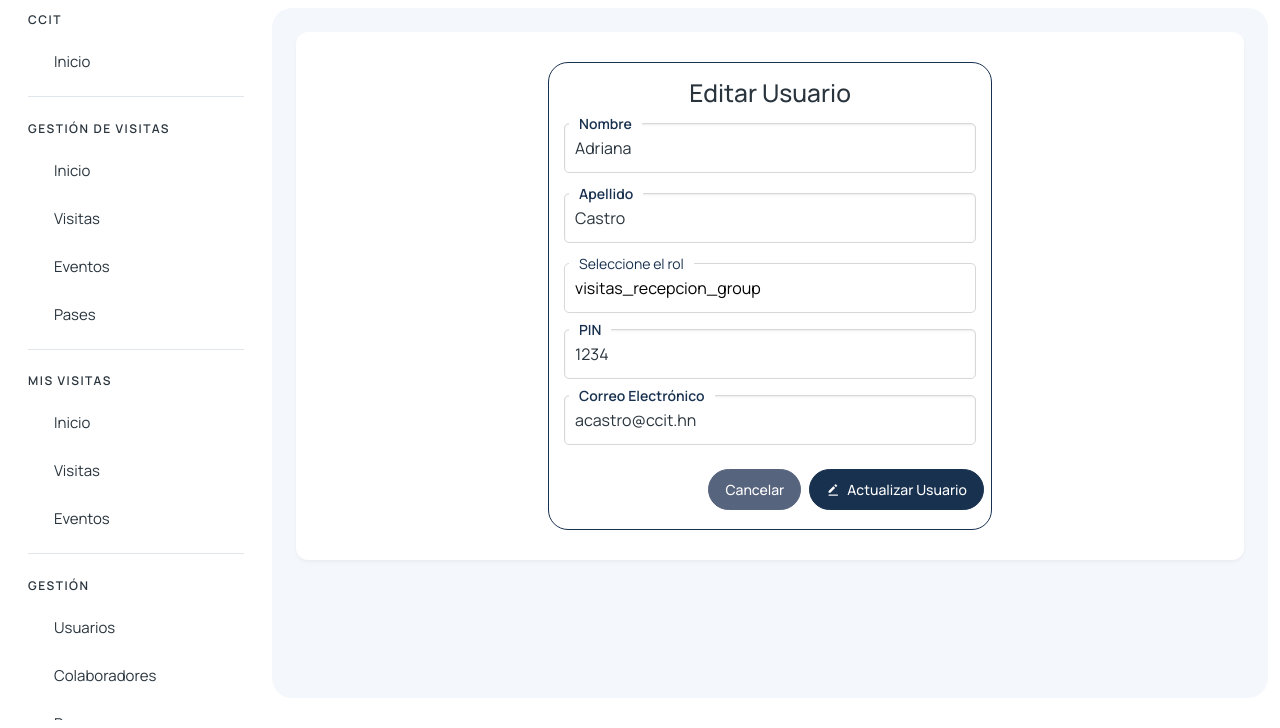
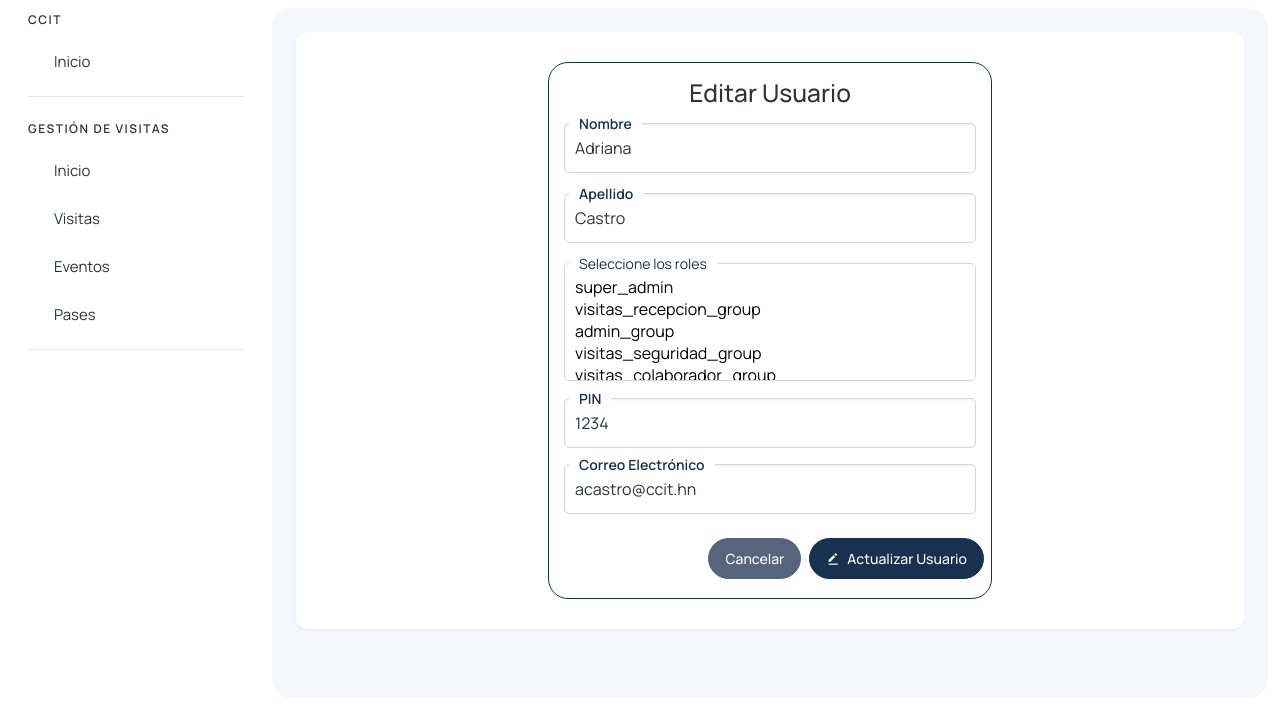
Before and after one commit to Andrs26/ccit, a Django app: page /user/edit/4/ in a window 1280 px wide. Shown: the part 72-800 px from the top of the page. Run offline with Django 5.2, Linux system fonts and the light colour scheme; a user stored in the database is signed in; data comes from the database, SQL or seed files in the repository; both versions use the stored data as it was after the commit; some libraries are stand-ins or nearby versions.

Commit message:
Menos pero igual varias cosas

```diff
--- a/gestion_visitantes/gestion_visitantes/settings.py
+++ b/gestion_visitantes/gestion_visitantes/settings.py
@@ -76,6 +76,7 @@ TEMPLATES = [
                 'django.template.context_processors.request',
                 'django.contrib.auth.context_processors.auth',
                 'django.contrib.messages.context_processors.messages',
+                'visitantes.context_processors.grupos_usuario',
             ],
         },
     },
@@ -93,7 +94,6 @@ DATABASES = {
         'NAME': BASE_DIR / 'db.sqlite3',
     }
 }
-
 
 # Password validation
 # https://docs.djangoproject.com/en/5.1/ref/settings/#auth-password-validators
--- a/gestion_visitantes/templates/auth/edit_user.html
+++ b/gestion_visitantes/templates/auth/edit_user.html
@@ -256,17 +256,18 @@
         <label for="last_name" class="form-label">Apellido</label>
       </div>
 
-      <!-- Campo para seleccionar el rol (grupo) -->
+      <!-- Campo para seleccionar varios roles (grupos) -->
       <div class="input-container mb-3">
-        <select name="group" required>
-          <option value="{{ current_group.name }}">
-            {{ current_group.name }}
-          </option>
+        <select name="groups" multiple required>
+          <option value="" hidden>Seleccione los roles</option>
           {% for group in groups %}
-          <option value="{{ group.name }}">{{ group.name }}</option>
+            <option value="{{ group.name }}"
+              {% if group.name in current_groups %}selected{% endif %}>
+              {{ group.name }}
+            </option>
           {% endfor %}
         </select>
-        <label for="select">Seleccione el rol</label>
+        <label for="select">Seleccione los roles</label>
       </div>
 
       <div class="input-container mb-3">
--- a/gestion_visitantes/templates/layout/layout.html
+++ b/gestion_visitantes/templates/layout/layout.html
@@ -87,6 +87,8 @@
                             <span class="hide-menu">Inicio</span>
                         </a>
                     </li>
+                    {% for grupo in user_grupos %}
+                        {% if grupo.name == "visitas_recepcion_group" or grupo.name == "admin_group" or grupo.name == 'super_admin' %}
                             <li>
                                 <span class="sidebar-divider lg"></span>
                             </li>
@@ -118,6 +120,11 @@
                                     <span class="hide-menu">Pases</span>
                                 </a>
                             </li>
+                        {% endif %}
+                    {% endfor %}
+
+                    {% for grupo in user_grupos %}
+                        {% if grupo.name == "visitas_colaborador_group" or grupo.name == 'visitas_it_group' %}
                             <li>
                                 <span class="sidebar-divider lg"></span>
                             </li>
@@ -143,6 +150,11 @@
                                     <span class="hide-menu">Eventos</span>
                                 </a>
                             </li>
+                        {% endif %}
+                    {% endfor %}
+
+                    {% for grupo in user_grupos %}
+                        {% if grupo.name == "visitas_it_group" %}
                             <li>
                                 <span class="sidebar-divider lg"></span>
                             </li>
@@ -180,6 +192,8 @@
                                     <span class="hide-menu">Acciones</span>
                                 </a>
                             </li>
+                        {% endif %}
+                    {% endfor %}
                     <li>
                         <span class="sidebar-divider lg"></span>
                     </li>
--- a/gestion_visitantes/usuarios/views.py
+++ b/gestion_visitantes/usuarios/views.py
@@ -44,7 +44,7 @@ def login_view(request):
     """Autentica al usuario y lo redirige al cambio de contraseña si es necesario."""
 
     if request.user.is_authenticated:
-        return redirect('inicio_recepcion')
+        return redirect('home')
 
     if request.method == 'POST':
         username = request.POST.get('username')
@@ -84,7 +84,7 @@ def login_view(request):
 
             # Redirigir al usuario a la página que intentaba acceder, o al inicio si no hay 'next'
             next_url = request.POST.get('next', request.GET.get('next', 'inicio/'))
-            return redirect('inicio_recepcion')
+            return redirect('home')
 
         else:
             # Intento fallido
@@ -157,7 +157,7 @@ def create_user(request):
             pin = request.POST['pin']
             first_name = request.POST['first_name']
             last_name = request.POST['last_name']
-            group_name = request.POST.get('group', None)
+            selected_groups = request.POST.getlist('groups[]')
 
             # Validaciones
             if get_user_model().objects.filter(username=username).exists():
@@ -171,7 +171,7 @@ def create_user(request):
             )
 
             # Asignar grupo (rol) al usuario
-            if group_name:
+            for group_name in selected_groups:
                 group = Group.objects.get(name=group_name)
                 user.groups.add(group)
 
@@ -215,13 +215,15 @@ def edit_user(request, user_id):
             user.last_name = request.POST['last_name']
             user.email = request.POST['email']
             pin = request.POST['pin']
-            group_name = request.POST.get('group', None)  # Obtener el nuevo grupo del formulario
+            # Obtener el nuevo grupo del formulario
+            group_names = request.POST.getlist('groups')
 
             # Actualizar grupo (rol)
-            if group_name:
-                group = Group.objects.get(name=group_name)
-                user.groups.clear()  # Eliminar los grupos existentes
-                user.groups.add(group)  # Asignar el nuevo grupo
+            if group_names:
+                user.groups.clear()
+                for group_name in group_names:
+                    group = Group.objects.get(name=group_name)
+                    user.groups.add(group)
 
             # Guardar cambios del usuario y su perfil (PIN)
             user.save()
@@ -316,7 +318,7 @@ def change_password(request, user_id):
                 user_profile.save()
 
             messages.success(request, "Contraseña y PIN cambiados correctamente.")
-            return redirect('inicio')
+            return redirect('home')
         else:
             # 🔹 Agregar errores al sistema de mensajes
             for error in form.errors.values():
@@ -346,7 +348,7 @@ def change_password_reset(request, user_id):
                 user_profile.save()
 
             messages.success(request, "Contraseña y PIN cambiados correctamente.")
-            return redirect('inicio')
+            return redirect('home')
         else:
             # 🔹 Agregar errores al sistema de mensajes
             for error in form.errors.values():
--- /dev/null
+++ b/gestion_visitantes/visitantes/context_processors.py
@@ -0,0 +1,6 @@
+def grupos_usuario(request):
+    if request.user.is_authenticated:
+        grupos = request.user.groups.all()
+    else:
+        grupos = []
+    return {'user_grupos': grupos}
```
Also changed, not shown: gestion_visitantes/templates/auth/create_user.html (+4 -4 lines), gestion_visitantes/db.sqlite3. Lines whose indentation alone changed are shown as unchanged.
